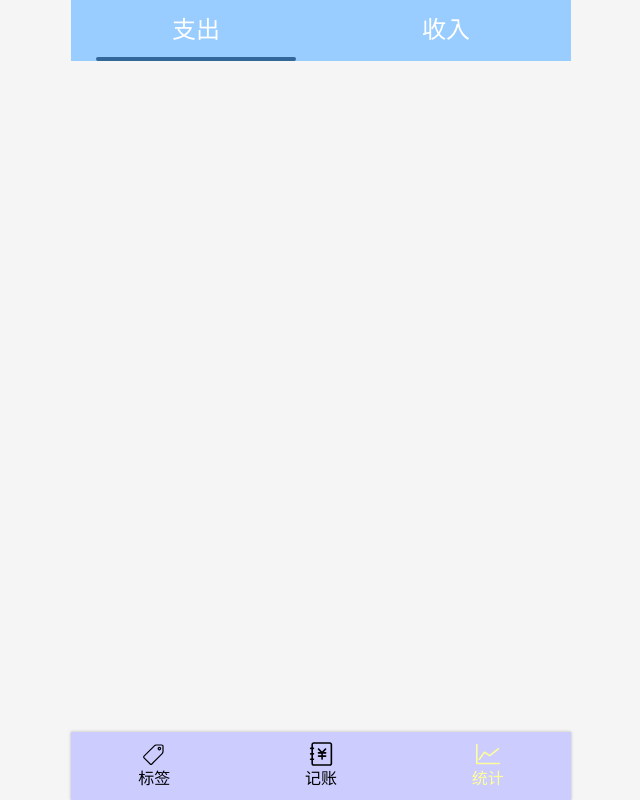
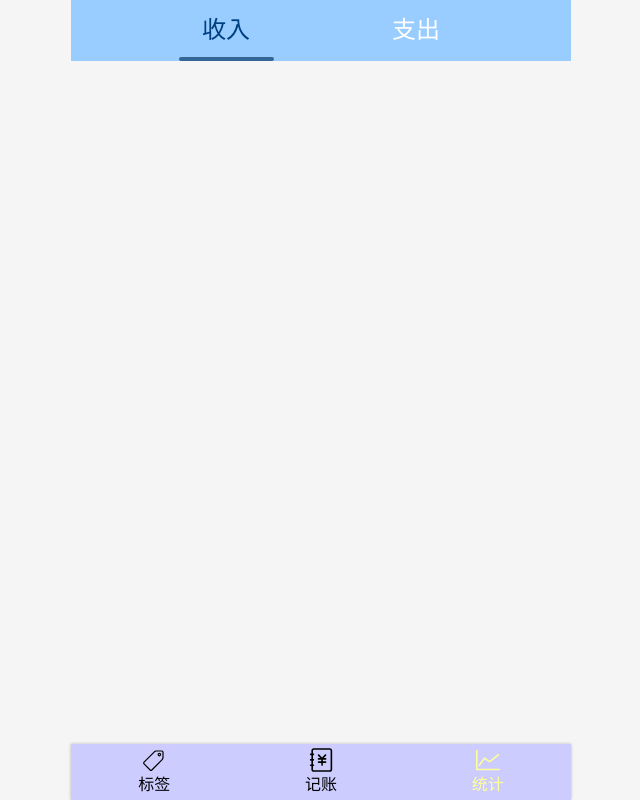
Before and after one commit to Cris-z123/book-keeping-react, a React app: page /#/statistics in a window 1280 px wide. Shown: the whole page, without its empty margins (319-959 px from the left). Built offline with nearby package versions, Linux system fonts and the light colour scheme.

Commit message:
style:收支字段更名，UI样式完善

```diff
--- a/src/components/Nav.tsx
+++ b/src/components/Nav.tsx
@@ -17,7 +17,7 @@ box-shadow: 0 0 3px rgba(0, 0, 0, .25);
       flex-direction: column;
       justify-content: center;
       align-items: center;
-      padding: 10px 0;
+      padding: 4px 0;
       .icon {
       width: 24px;
       height: 24px;
--- a/src/views/Money.tsx
+++ b/src/views/Money.tsx
@@ -11,12 +11,12 @@ const MyLayout = styled(Layout)`
   display: flex;
   flex-direction: column;
 `
-type Category = '-' | '+'
+type Category = 'IN' | 'OUT'
 
 const defaultFormData = {
   tagIds: [] as number[],
   note: '',
-  category: '-' as Category,
+  category: 'IN' as Category,
   amount: 0
 }
 
--- a/src/views/Statistics.tsx
+++ b/src/views/Statistics.tsx
@@ -29,7 +29,7 @@ const Header = styled.p`
 `
 
 function Statistics() {
-  const [category, setCategory] = useState<'-' | '+'>('-');
+  const [category, setCategory] = useState<'IN' | 'OUT'>('IN');
   const {records} = useRecords();
   const {getName} = useTags();
   const hash: {[K: string]: RecordItem[]} = {}
--- a/src/views/money/CategorySection.tsx
+++ b/src/views/money/CategorySection.tsx
@@ -4,6 +4,7 @@ import React, { useState } from 'react';
 const Wrapper = styled.section`
   font-size: 24px;
   background:#99CCFF;
+  padding: 0 60px;
   > ul{
     display:flex;
     > li {
@@ -12,6 +13,8 @@ const Wrapper = styled.section`
       text-align:center;
       padding: 16px 0;
       position:relative;
+      &.selected {
+        color: #004080;
         &.selected::after{
           content: '';
           display:block;
@@ -20,21 +23,22 @@ const Wrapper = styled.section`
           border-radius: 12px;
           position:absolute;
           bottom:0;
-        width: 80%;
-        left: 10%;
+          width: 50%;
+         left: 25%;
+        }
       }
     }
   }
 `;
 
 type Props = {
-  value: '+' | '-';
-  onChange: (value: '-' | '+') => void;
+  value: 'IN' | 'OUT';
+  onChange: (value: 'IN' | 'OUT') => void;
 }
 
 const CategorySection: React.FC<Props> = (props) => {
-  const categoryMap = {'+': '收入', '-': '支出'};
-  const [categoryList] = useState<('-' | '+')[]>(['-', '+'])
+  const categoryMap = {'IN': '收入', 'OUT': '支出'};
+  const [categoryList] = useState<('IN' | 'OUT')[]>(['IN', 'OUT'])
   const category = props.value;
   return (
     <Wrapper>
```
Lines whose indentation alone changed are shown as unchanged.
